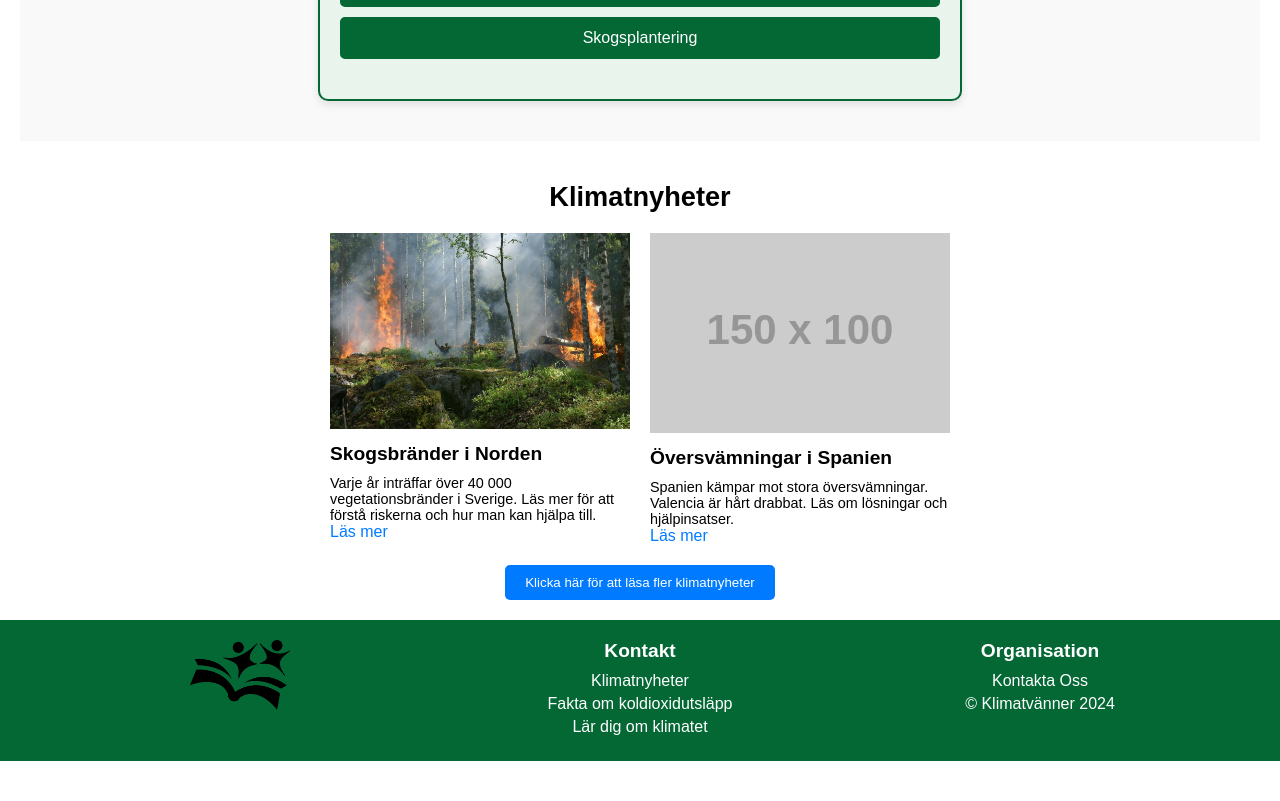
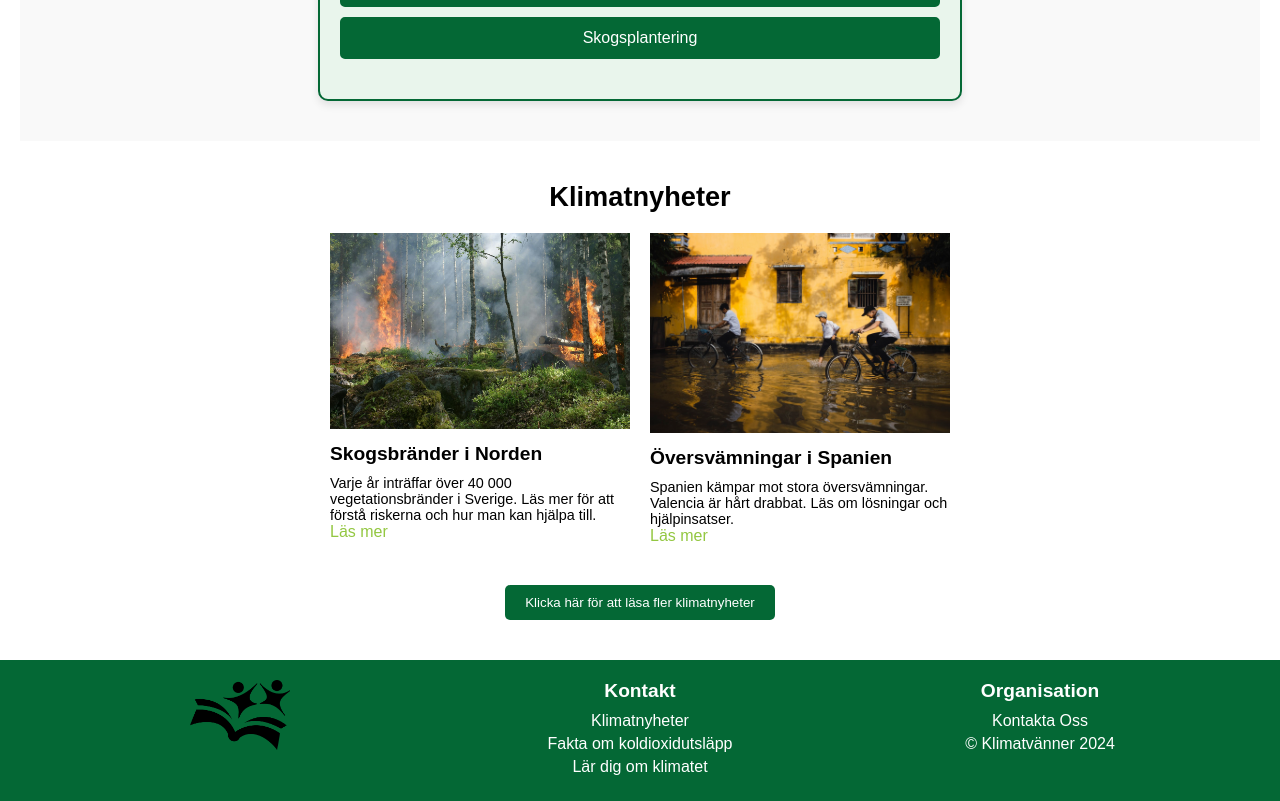
Before and after one commit to gremdot/Klimatvanner, a React (Create React App) app: page / in a window 1280 px wide. Shown: the part 1317-2118 px from the top of the page. Before the commit the page ends 2078 px from the top, so only its background shows below. Built offline with nearby package versions, Linux system fonts and the light colour scheme.

Commit message:
lagt in alla bilder på rätt plats

```diff
--- a/src/App.css
+++ b/src/App.css
@@ -54,15 +54,16 @@ h3 {
 
 /* BUTTONS */
 .btn {
-  background-color: #007bff;
+  background-color:#046835;
   color: white;
   padding: 10px 20px;
   border: none;
   border-radius: 5px;
   cursor: pointer;
+  margin: 20px;
 }
 .btn:hover {
-  background-color: #0056b3;
+  background-color:  #93c741;
 }
 .load {
   display: block;
@@ -216,7 +217,7 @@ h3 {
   font-size: 0.9rem;
 }
 .nyhet a {
-  color: #007bff;
+  color: #93c741;
   text-decoration: none;
 }
 .nyhet a:hover {
@@ -244,7 +245,7 @@ h3 {
   margin: 5px 0;
 }
 .news-content a {
-  color: #007bff;
+  color: #93c741;
   text-decoration: none;
 }
 .news-content a:hover {
--- a/src/Klimatnyheter.jsx
+++ b/src/Klimatnyheter.jsx
@@ -17,7 +17,7 @@ const Klimatnyheter = () => {
       date: '10 November 2024',
       description:
         'Stora översvämningar har drabbat Spanien. Valencia är hårt drabbat. Läs mer om hjälpinsatser.',
-      image: 'https://via.placeholder.com/150x100',
+      image: './översvämningar.jpg',
     },
     {
       id: 3,
@@ -25,7 +25,7 @@ const Klimatnyheter = () => {
       date: '8 November 2024',
       description:
         'Endast 1 864 vilda pandor lever kvar i naturen. Läs mer om utrotningshotade arter.',
-      image: 'https://via.placeholder.com/150x100',
+      image: './panda.webp',
     },
   ]);
 
--- a/src/LärDig.jsx
+++ b/src/LärDig.jsx
@@ -22,7 +22,7 @@ const LärDig = () => {
 
         </div>
         <div className="topic">
-          <img src="https://via.placeholder.com/150x100" alt="Återvinning" />
+          <img src="./sortering.jpg" alt="Återvinning" />
           <div>
             <h3>Återvinning och pant</h3>
             <p>
@@ -34,7 +34,7 @@ const LärDig = () => {
           </div>
         </div>
         <div className="topic">
-          <img src="https://via.placeholder.com/150x100" alt="handla miljövänligt" />
+          <img src="./tvättlina.jpg" alt="handla miljövänligt" />
           <div>
             <h3>Handla miljövänligt</h3>
             <p>
@@ -46,7 +46,7 @@ const LärDig = () => {
           </div>
         </div>
         <div className="topic">
-          <img src="https://via.placeholder.com/150x100" alt="Diet" />
+          <img src="./lax.jpg" alt="Diet" />
           <div>
             <h3>Minska matsvinnet</h3>
             <p>
--- a/src/Startsida.jsx
+++ b/src/Startsida.jsx
@@ -70,7 +70,7 @@ Tillsammans skapar vi en grönare framtid. Är du med?
           </div>
           <div className="nyhet">
             <img
-              src="https://via.placeholder.com/150x100"
+              src="./översvämningar.jpg"
               alt="Översvämningar"
             />
             <h3>Översvämningar i Spanien</h3>
```
